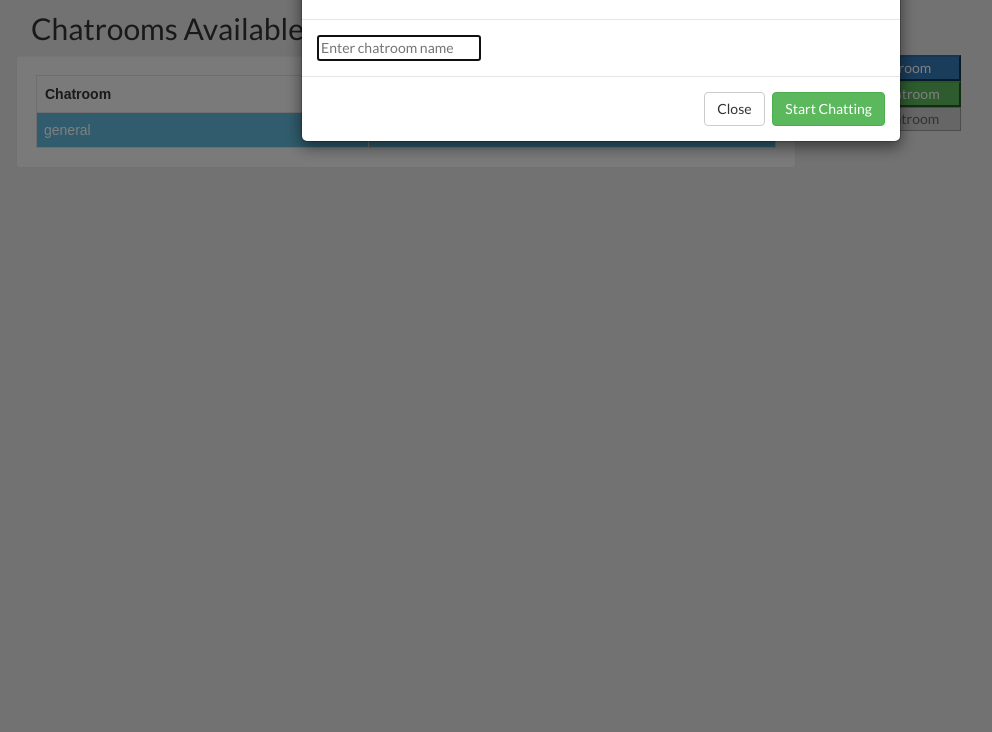
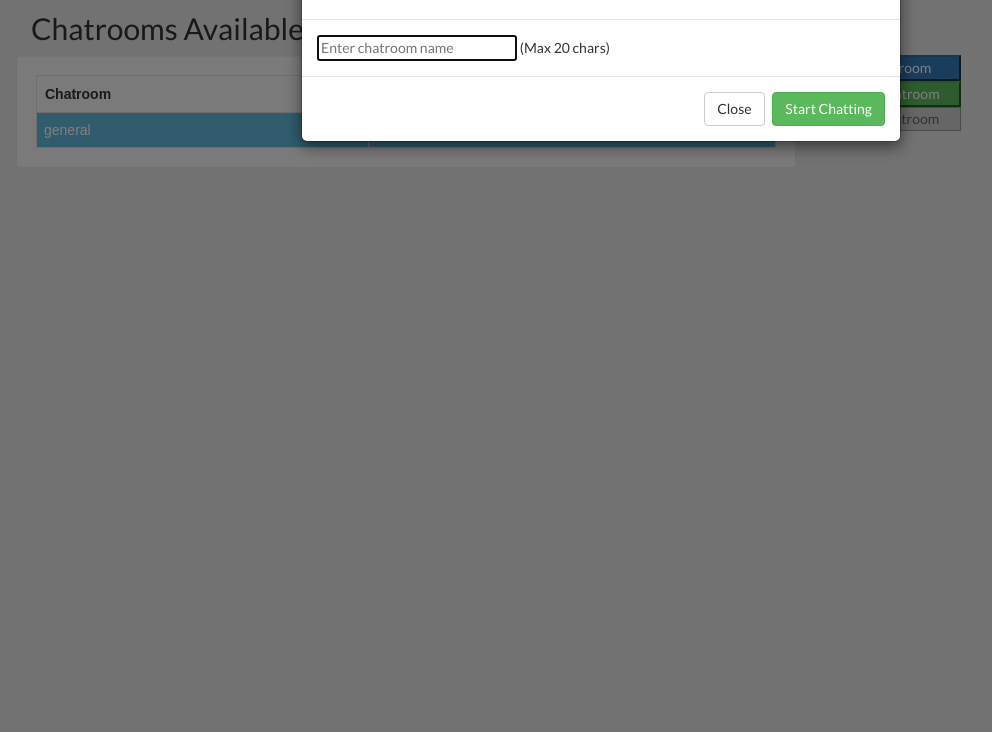
Before and after one commit to imandrewli/App, a Flask app: page /dashboard in a window 1280 px wide, after a click on "Create Chatroom". Shown: the part 68-800 px from the top of the page, without its empty margins (39-1031 px from the left). Run offline with Flask 2, Linux system fonts and the light colour scheme; some libraries are stand-ins or nearby versions.

Commit message:
added limit chatroom name to 20chars

```diff
--- a/theapp/static/js/chat.js
+++ b/theapp/static/js/chat.js
@@ -7,7 +7,8 @@ socket.on('connect', function () {
         alias: alias,
         room: room
     });
-    document.getElementById("chat_room_name").innerHTML = room;
+    document.getElementById("chat_room_name").innerHTML = room.replace(/%20/g, " ");
+
     document.getElementById("alias-banner").innerHTML = "Alias: " + alias;
 });
 
--- a/theapp/templates/dashboard.html
+++ b/theapp/templates/dashboard.html
@@ -40,7 +40,8 @@
         <div class="modal-body">
           <form id="create-chatroom" action="/" method="post">
             <div class="field-wrap">
-              <input class="room" id="chatroom-inputfield" autocomplete="off" placeholder="Enter chatroom name" />
+              <input class="room" maxlength="20" id="chatroom-inputfield" style="width:200px" autocomplete="off" placeholder="Enter chatroom name" />
+              <span>  (Max 20 chars)
             </div>
         </div>
         <div class="modal-footer">
```
